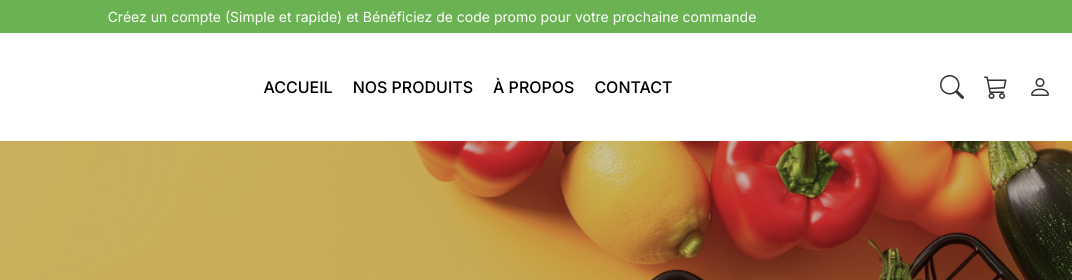
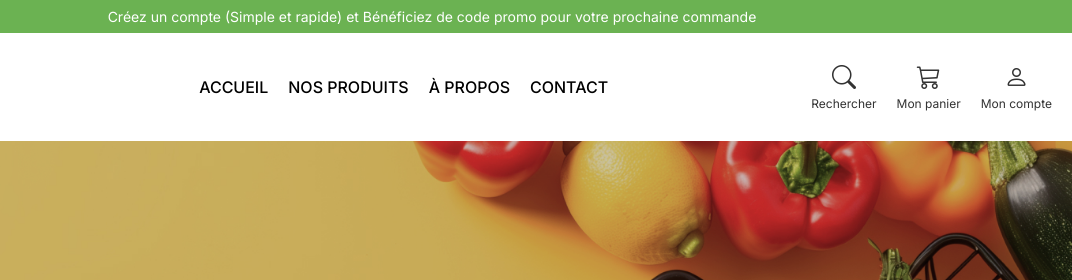
Before and after one commit to cedric-kouakou/vimi, a plain HTML site: page index.html in a window 1280 px wide. Shown: the top 280 px of the page, 208-1280 px from the left. Drawn offline with nearby package versions, Linux system fonts and the light colour scheme.

Commit message:
miseajour

```diff
--- a/index.html
+++ b/index.html
@@ -34,11 +34,16 @@
                 <li><a href="about.html">À propos</a></li>
                 <li><a href="contact.html">Contact</a></li>
             </ul>
-        </nav>
-        <div class="header-icons">
-            <a href="#" class="search-icon"><i class="bi bi-search"></i></a>
+        </nav>        <div class="header-icons">
+            <a href="#" class="search-icon">
+                <i class="bi bi-search"></i>
+                <span class="icon-label">Rechercher</span>
+            </a>
             <div class="cart-dropdown">
-                <a href="cart.html" class="cart-icon"><i class="bi bi-cart3"></i></a>
+                <a href="cart.html" class="cart-icon">
+                    <i class="bi bi-cart3"></i>
+                    <span class="icon-label">Mon panier</span>
+                </a>
                 <div class="cart-preview">
                     <h3>Mon Panier</h3>
                     <div class="cart-items">
@@ -49,9 +54,11 @@
                         <a href="cart.html" class="btn-primary">Voir le panier</a>
                     </div>
                 </div>
-            </div>
-            <div class="user-dropdown">
-                <a href="#" class="user-icon"><i class="bi bi-person"></i></a>
+            </div>            <div class="user-dropdown">
+                <a href="#" class="user-icon">
+                    <i class="bi bi-person"></i>
+                    <span class="icon-label">Mon compte</span>
+                </a>
                 <div class="user-menu">
                     <a href="account.html"><i class="bi bi-person-circle"></i> Mon Compte</a>
                     <a href="account.html#orders"><i class="bi bi-clock-history"></i> Mes Commandes</a>
@@ -630,11 +637,22 @@
 
             .add-to-cart:hover {
                 background: #a01212;
+            }            .add-to-cart i {
+                font-size: 1.1em;
+            }
+              .cart-icon, .user-icon, .search-icon {
+                display: flex;
+                flex-direction: column;
+                align-items: center;
+                text-decoration: none;
+                color: inherit;
             }
 
-            .add-to-cart i {
-                font-size: 1.1em;
+            .icon-label {
+                font-size: 12px;
+                margin-top: 4px;
             }
+
             @media (max-width: 700px) {
                 .footer-links-row {
                     flex-direction: column;
```
Also changed, not shown: images/remove/1.png (added), images/remove/10.png (added), images/remove/11.png (added), images/remove/12.png (added), images/remove/13.png (added), images/remove/2.png (added), images/remove/3.png (added), images/remove/4.png (added), images/remove/5.png (added), images/remove/6.png (added), images/remove/7.png (added), images/remove/8.png (added), images/remove/9.png (added).
